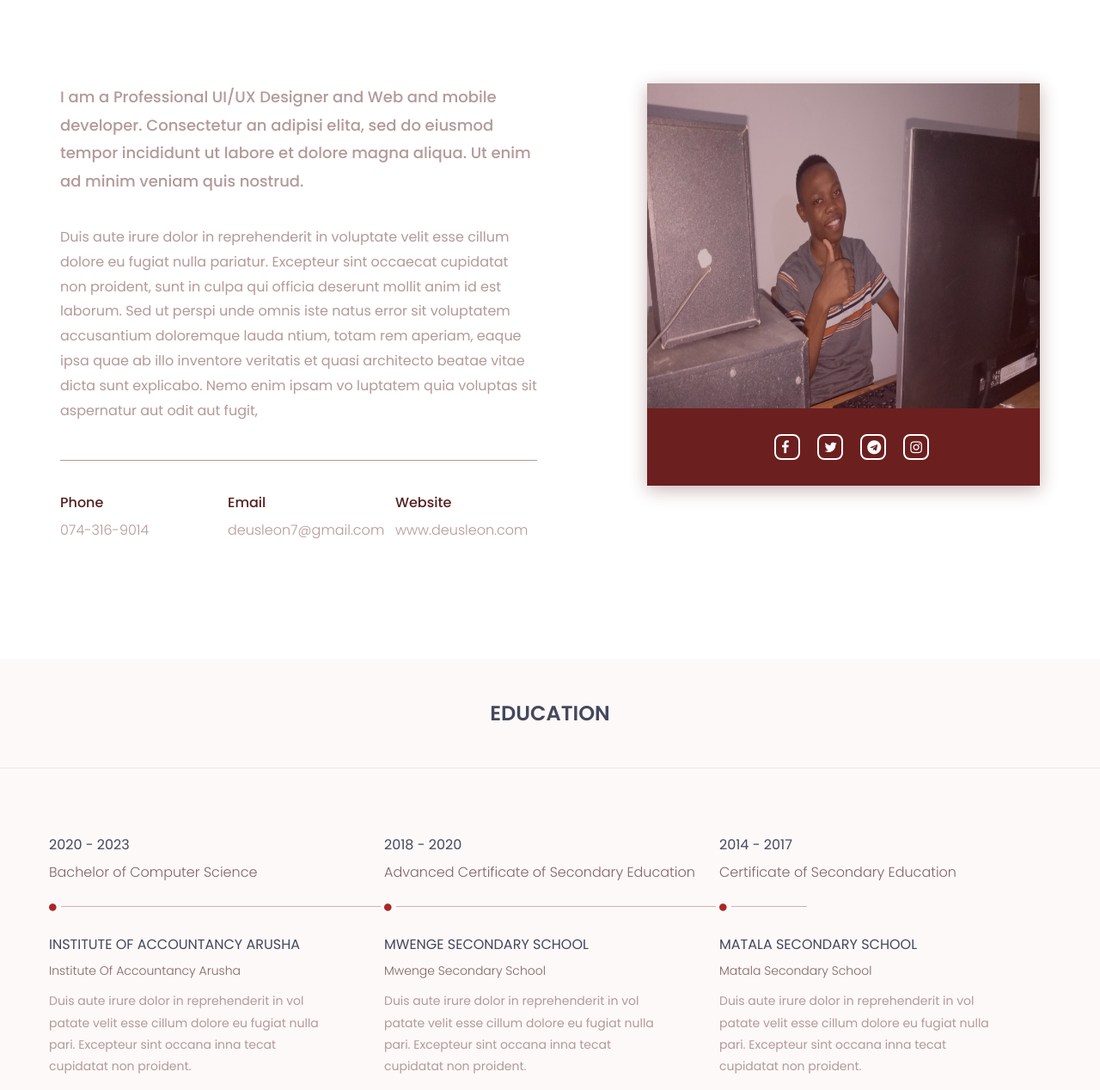
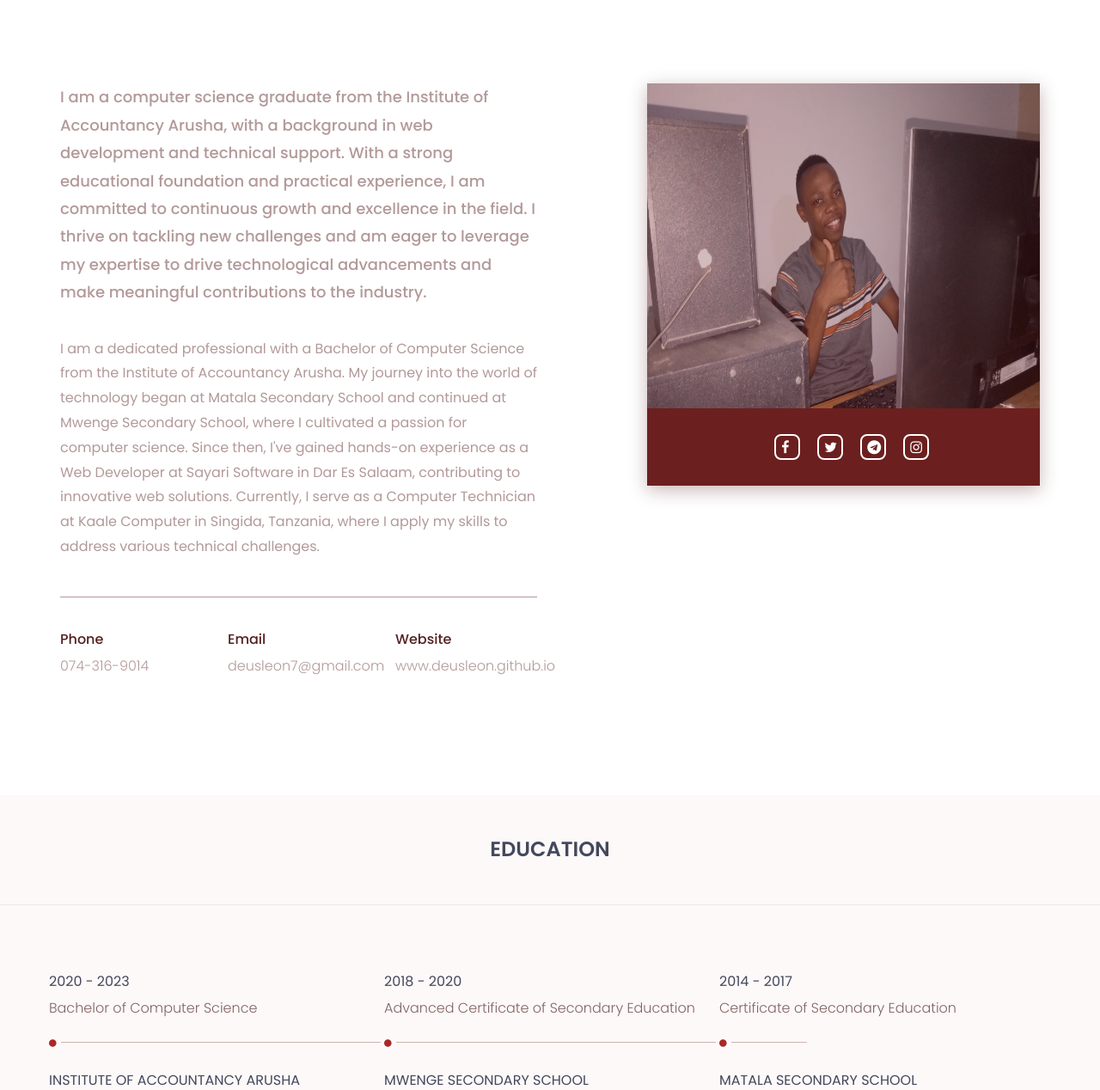
Before and after one commit to Deusleon/deusleon.github.io, a plain HTML site: page index.html in a window 1280 px wide. Shown: the part 1020-2288 px from the top of the page at 86% size. Drawn offline with nearby package versions, Linux system fonts and the light colour scheme.

Commit message:
modified portfolio

```diff
--- a/index.html
+++ b/index.html
@@ -125,10 +125,14 @@
 						<div class="col-sm-6">
 							<div class="single-about-txt">
 								<h3>
-									I am a Professional UI/UX Designer and Web and mobile developer. Consectetur an adipisi elita, sed do eiusmod tempor incididunt ut labore et dolore magna aliqua. Ut enim ad minim veniam quis nostrud.
+									I am a computer science graduate from the Institute of Accountancy Arusha, with a background in web development and technical support. With a strong educational foundation and practical experience, I am committed to continuous growth and excellence in the field. I thrive on tackling new challenges and am eager to leverage my expertise to drive technological advancements and make meaningful contributions to the industry.
+
+
 								</h3>
 								<p>
-									Duis aute irure dolor in reprehenderit in voluptate velit esse cillum dolore eu fugiat nulla pariatur. Excepteur sint occaecat cupidatat non proident, sunt in culpa qui officia deserunt mollit anim id est laborum. Sed ut perspi unde omnis iste natus error sit voluptatem accusantium doloremque lauda ntium, totam rem aperiam, eaque ipsa quae ab illo inventore veritatis et quasi architecto beatae vitae dicta sunt explicabo. Nemo enim ipsam vo luptatem quia voluptas sit aspernatur aut odit aut fugit,
+									I am a dedicated professional with a Bachelor of Computer Science from the Institute of Accountancy Arusha. My journey into the world of technology began at Matala Secondary School and continued at Mwenge Secondary School, where I cultivated a passion for computer science. Since then, I've gained hands-on experience as a Web Developer at Sayari Software in Dar Es Salaam, contributing to innovative web solutions. Currently, I serve as a Computer Technician at Kaale Computer in Singida, Tanzania, where I apply my skills to address various technical challenges.
+
+
 								</p>
 								<div class="row">
 									<div class="col-sm-4">
@@ -146,7 +150,7 @@
 									<div class="col-sm-4">
 										<div class="single-about-add-info">
 											<h3>website</h3>
-											<p>www.deusleon.com</p>
+											<p>www.deusleon.github.io</p>
 										</div>
 									</div>
 								</div>
@@ -217,7 +221,7 @@
 										</h4>
 										<h5>Institute of accountancy Arusha</h5>
 										<p class="description">
-											Duis aute irure dolor in reprehenderit in vol patate velit esse cillum dolore eu fugiat nulla pari. Excepteur sint occana inna tecat cupidatat non proident.
+											During my time at the Institute of Accountancy Arusha, I pursued a Bachelor of Computer Science degree. This comprehensive program equipped me with a solid understanding of computer science principles and practical skills necessary for the modern tech industry. Through coursework, projects, and hands-on experience, I delved into areas such as programming, database management, and web development. I actively participated in various academic and extracurricular activities, enriching my learning experience and preparing myself for a successful career in the field.
 										</p>
 									</div><!--/.timeline-content-->
 								</div><!--/.timeline-->
@@ -240,7 +244,7 @@
 										</h4>
 										<h5>Mwenge Secondary School</h5>
 										<p class="description">
-											Duis aute irure dolor in reprehenderit in vol patate velit esse cillum dolore eu fugiat nulla pari. Excepteur sint occana inna tecat cupidatat non proident.
+											My journey towards higher education began with the Advanced Certificate of Secondary Education at Mwenge Secondary School. During this period, I focused on building a strong academic foundation while exploring my interests in computer science and technology. Engaging in coursework and extracurricular activities helped me develop essential skills such as critical thinking, problem-solving, and collaboration, laying the groundwork for my future academic and professional endeavors.
 										</p>
 									</div><!--/.timeline-content-->
 								</div><!--/.timeline-->
@@ -264,7 +268,7 @@
 										</h4>
 										<h5>Matala Secondary School</h5>
 										<p class="description">
-											Duis aute irure dolor in reprehenderit in vol patate velit esse cillum dolore eu fugiat nulla pari. Excepteur sint occana inna tecat cupidatat non proident.
+											At Matala Secondary School, I completed my Certificate of Secondary Education, where I gained fundamental knowledge across various subjects. This formative period provided me with a solid educational background and instilled in me a thirst for knowledge and personal growth. I actively participated in academic and extracurricular activities, fostering a well-rounded skill set and preparing myself for the challenges and opportunities that lay ahead in my educational journey
 										</p>
 									</div><!--/.timeline-content-->
 								</div><!--/.timeline-->
@@ -415,7 +419,7 @@
 														</h4>
 														<h5>Singida, tanzania</h5>
 														<p class="description">
-															Duis aute irure dolor in reprehenderit in vol patate velit esse cillum dolore eu fugiat nulla pari. Excepteur sint occana inna tecat cupidatat non proident.
+															In my current role as a Computer Technician at Kaale Computer, I am responsible for diagnosing and resolving hardware and software issues for clients. This position requires a strong technical background and problem-solving skills to efficiently address a wide range of computer-related issues. I provide timely and effective solutions to ensure the smooth operation of computer systems, peripherals, and networks. Additionally, I offer technical support and guidance to clients, helping them optimize their computing experience and enhance productivity.
 														</p>
 													</div><!--/.timeline-content-->
 												</div><!--/.timeline-->
@@ -444,7 +448,7 @@
 														</h4>
 														<h5>dar es salaam, Tanzania</h5>
 														<p class="description">
-															Duis aute irure dolor in reprehenderit in vol patate velit esse cillum dolore eu fugiat nulla pari. Excepteur sint occana inna tecat cupidatat non proident.
+															As a Web Developer at Sayari Software, I contributed to the development of innovative web solutions for clients. My role involved collaborating with a team of designers, developers, and project managers to create dynamic and user-friendly websites and web applications. I utilized my expertise in programming languages, frameworks, and development tools to translate client requirements into functional and visually appealing web solutions. Additionally, I participated in the testing, debugging, and optimization phases to ensure the quality and performance of the final products.
 														</p>
 													</div><!--/.timeline-content-->
 												</div><!--/.timeline-->
@@ -480,7 +484,7 @@
 														</h4>
 														<h5>dar es salaam, tanzania</h5>
 														<p class="description">
-															Duis aute irure dolor in reprehenderit in vol patate velit esse cillum dolore eu fugiat nulla pari. Excepteur sint occana inna tecat cupidatat non proident.
+															During my tenure at Sayari Software, I demonstrated a commitment to excellence, creativity, and continuous learning, contributing to the success of various projects and earning recognition for my contributions to the team.
 														</p>
 													</div>
 												</div>
@@ -859,7 +863,7 @@
 										</div>
 										<div class="single-contact-add-info">
 											<h3>website</h3>
-											<p>www.deusleon.com</p>
+											<p>www.deusleon.github.io</p>
 										</div>
 									</div>
 								</div><!--/.contact-adress-->
@@ -886,7 +890,7 @@
 			<div class="container">
 				<div class="hm-footer-copyright text-center">
 					<p>
-						&copy; copyright deusleon. design and developed by <a href="https://www.deusleon.com/">deusleon</a>
+						&copy; copyright deusleon. design and developed by <a href="https://deusleon.github.io">deusleon</a>
 					</p><!--/p-->
 				</div><!--/.text-center-->
 			</div><!--/.container-->
```
Also changed, not shown: assets/images/about/bg.jpg.
